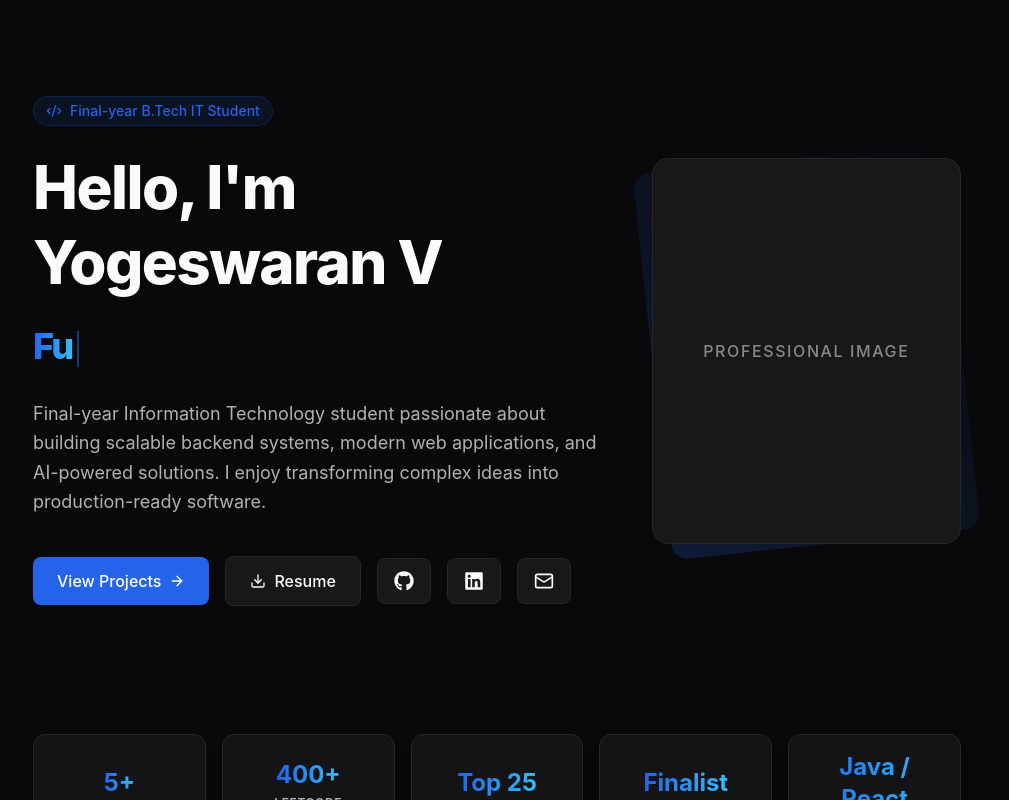
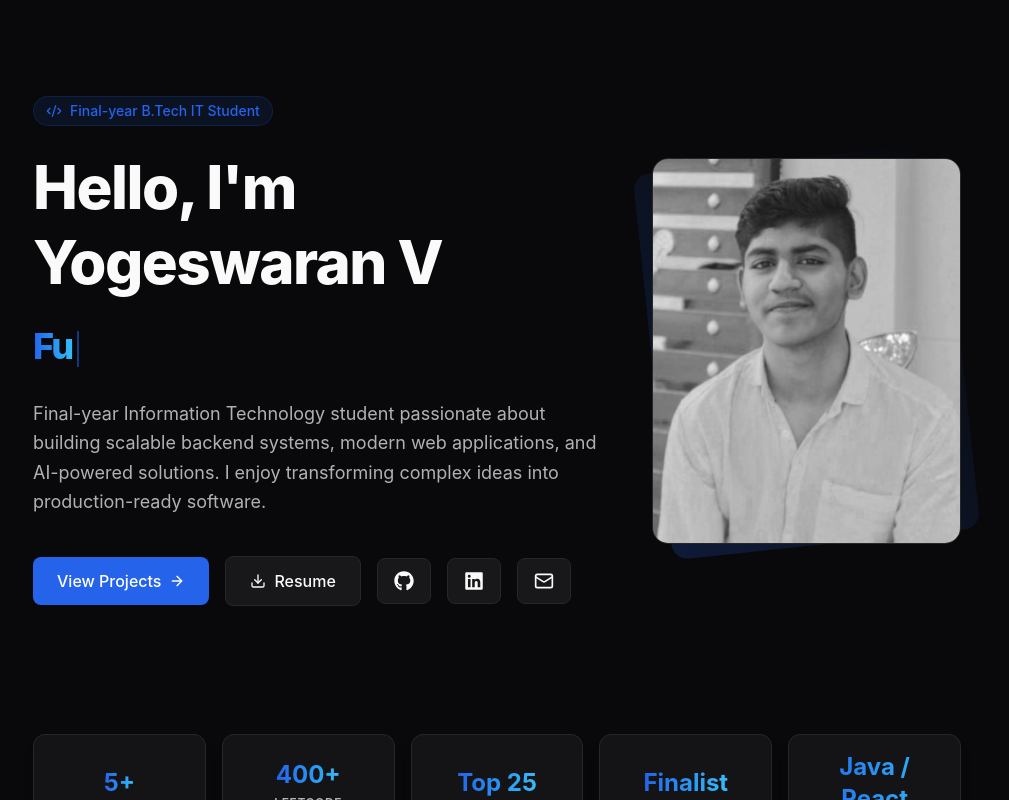
Before and after one commit to yogeswaranv007/portfolio, a React (Vite) app in the folder frontend/: page / in a window 1280 px wide. Shown: the whole page, without its empty margins (271-1280 px from the left). Built offline with nearby package versions, Linux system fonts and the light colour scheme.

Commit message:
feat(ui): add actual profile image

```diff
--- a/frontend/src/components/dashboard/Hero.jsx
+++ b/frontend/src/components/dashboard/Hero.jsx
@@ -73,7 +73,11 @@ export function Hero() {
       >
         <div className="absolute inset-0 bg-gradient-to-tr from-primary/20 to-transparent rounded-2xl -rotate-6 transition-transform group-hover:-rotate-3" />
         <div className="absolute inset-0 bg-cards border border-borders rounded-2xl flex items-center justify-center overflow-hidden z-10">
-          <span className="text-text/50 font-medium tracking-widest uppercase">Professional Image</span>
+          <img
+            src="/yoges wp profile.png"
+            alt="Yogeswaran V"
+            className="w-full h-full object-cover transition-transform duration-500 group-hover:scale-105 grayscale hover:grayscale-0"
+          />
         </div>
       </motion.div>
     </section>
```
Also changed, not shown: frontend/public/yoges wp profile.png (added).
